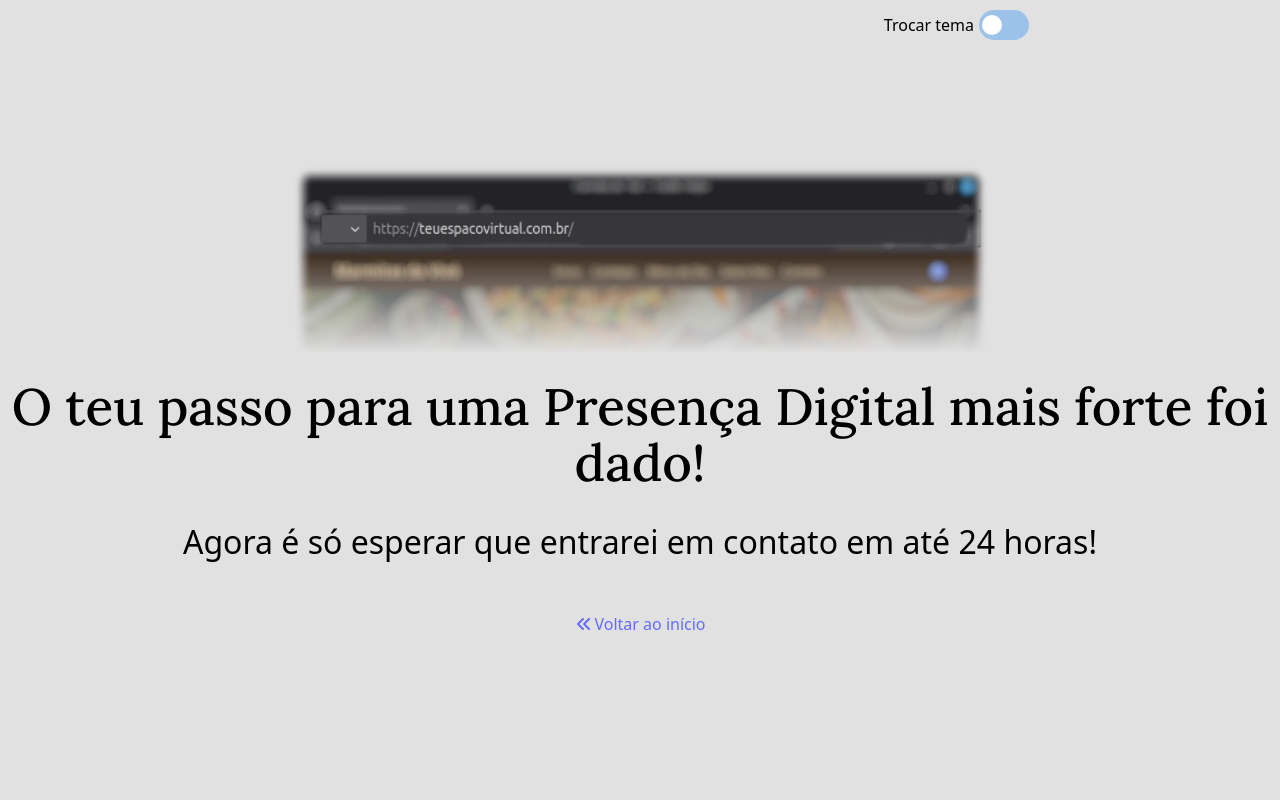
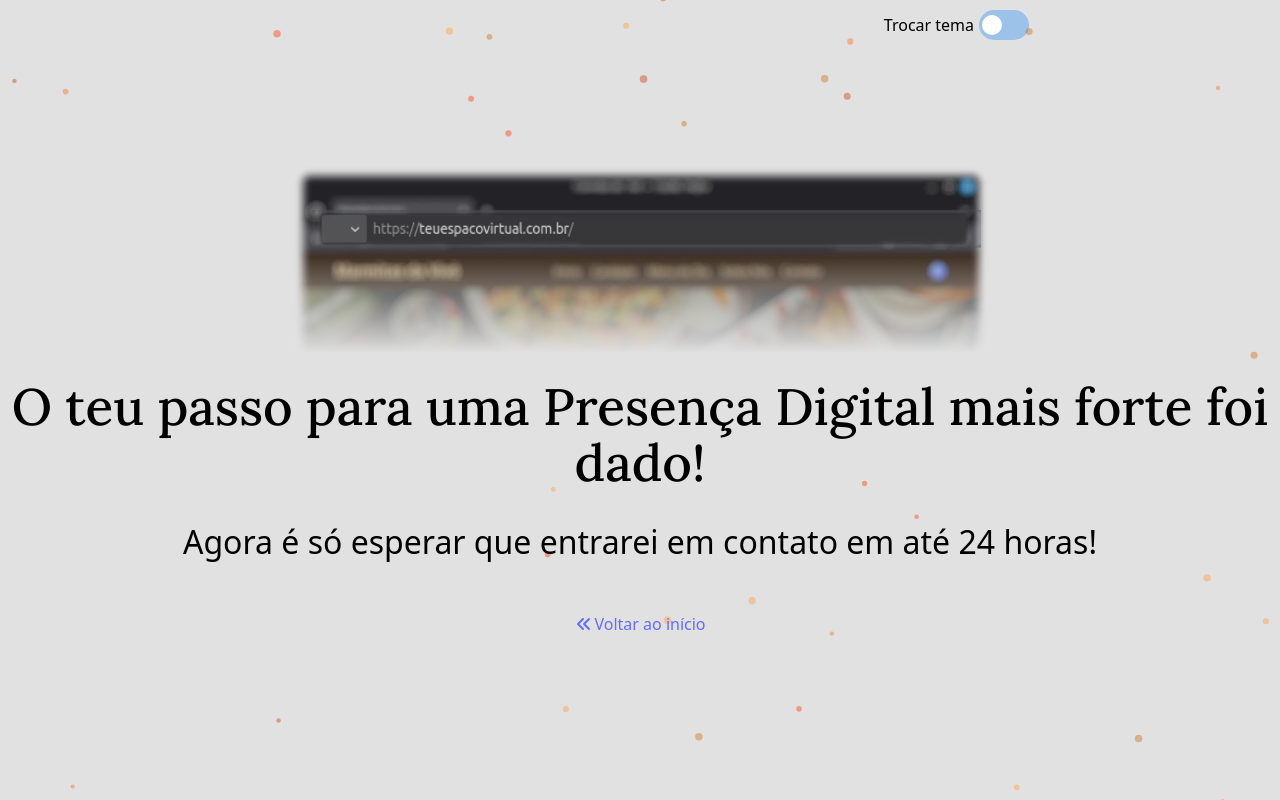
Before and after one commit to Williaw-Al/services-section, a React (Vite) app: page /teu-espaco-virtual in a window 1280 px wide. Built offline with nearby package versions, Linux system fonts and the light colour scheme.

Commit message:
feat: Add ParticleBackground component ;   * Update styles for z-index consistency

```diff
--- a/src/App.css
+++ b/src/App.css
@@ -4,39 +4,3 @@
   padding: 2rem;
   text-align: center;
 }
-
-.logo {
-  height: 6em;
-  padding: 1.5em;
-  will-change: filter;
-  transition: filter 300ms;
-}
-.logo:hover {
-  filter: drop-shadow(0 0 2em #646cffaa);
-}
-.logo.react:hover {
-  filter: drop-shadow(0 0 2em #61dafbaa);
-}
-
-@keyframes logo-spin {
-  from {
-    transform: rotate(0deg);
-  }
-  to {
-    transform: rotate(360deg);
-  }
-}
-
-@media (prefers-reduced-motion: no-preference) {
-  a:nth-of-type(2) .logo {
-    animation: logo-spin infinite 20s linear;
-  }
-}
-
-.card {
-  padding: 2em;
-}
-
-.read-the-docs {
-  color: #888;
-}
--- a/src/App.tsx
+++ b/src/App.tsx
@@ -4,6 +4,7 @@ import { BrowserRouter } from 'react-router';
 import { ThemeProvider } from './contexts/theme-context';
 import { HeaderThemeToggler } from './components/header-theme-toggler';
 
+import { ParticleBackground } from './features/ParticleBackground'
 
 function App() {
 
@@ -11,8 +12,9 @@ function App() {
     <>
       <ThemeProvider>
         <BrowserRouter>
-          <HeaderThemeToggler />
-          <AppRoutes />
+          <ParticleBackground />
+            <HeaderThemeToggler />
+            <AppRoutes />
         </BrowserRouter>
       </ThemeProvider>
     </>
--- a/src/assets/styles/contact.css
+++ b/src/assets/styles/contact.css
@@ -1,7 +1,12 @@
+#form-test {
+    z-index: 1;
+}
+
 .contact-session {
     display: flex;
     flex-direction: column;
     place-items: center center;
+    z-index: 1;
 }
 
 .contact-session .return-button {
@@ -64,10 +69,12 @@
 h2 {
     color: var(--text-main-color);
     margin-bottom: 25px;
+    z-index: 1;
 }
 
 h2 .whatsapp-span {
     color: var(--whatsapp-color);
+    z-index: 1;
 }
 
 .whatsapp-button {
@@ -79,6 +86,7 @@ h2 .whatsapp-span {
     border-radius: 2rem;
 
     margin-bottom: 25px;
+    z-index: 1;
 }
 
 @media (max-width: 520px) {
--- a/src/assets/styles/done.css
+++ b/src/assets/styles/done.css
@@ -27,6 +27,11 @@
 
 .done-section h1 {
     font-family: var(--font-header);
+    z-index: 1;
+}
+
+.done-section .return-button {
+    z-index: 1;
 }
 
 @media (max-width: 816px) {
--- a/src/assets/styles/home.css
+++ b/src/assets/styles/home.css
@@ -6,6 +6,7 @@
 
 .main .avatar-container {
   width: 270px;
+  z-index: 1;
 }
 
 .main .avatar-container img {
--- a/src/features/ParticleBackground.tsx
+++ b/src/features/ParticleBackground.tsx
@@ -13,13 +13,7 @@ export const ParticleBackground = () => {
 
   useEffect(() => {
     initParticlesEngine(async (engine) => {
-      // you can initiate the tsParticles instance (engine) here, adding custom shapes or presets
-      // this loads the tsparticles package bundle, it's the easiest method for getting everything ready
-      // starting from v2 you can add only the features you need reducing the bundle size
-      //await loadAll(engine);
-      //await loadFull(engine);
       await loadSlim(engine);
-      //await loadBasic(engine);
     }).then(() => {
       setInit(true);
     });
@@ -31,72 +25,41 @@ export const ParticleBackground = () => {
 
   const options: ISourceOptions = useMemo(
     () => ({
-      background: {
-        color: {
-          value: "#0d47a1",
+      fullScreen: { enable: true, zIndex: 0 },
+      fpsLimit: 60,
+      particles: {
+        number: { value: 80, density: { enable: true, area: 800 } },
+        color: { value: ["#ff6600", "#ff3300", "#cc3300", "#ff9933", "#cc6600"] },
+        opacity: {
+          value: 0.4,
+          random: { enable: true, minimumValue: 0.2 },
+          animation: { enable: true, speed: 0.5, minimumValue: 0.1, sync: false },
         },
+        size: {
+          value: { min: 2, max: 4 },
+          random: { enable: true },
+          animation: { enable: true, speed: 2, minimumValue: 0.5, sync: false },
         },
-      fpsLimit: 120,
+        move: {
+          enable: true,
+          speed: 1.5,
+          direction: MoveDirection.top,
+          random: true,
+          straight: false,
+          outModes: { default: OutMode.out },
+        },
+        shape: { type: "circle" },
+      },
       interactivity: {
         events: {
-          onClick: {
-            enable: true,
-            mode: "push",
-          },
-          onHover: {
-            enable: true,
-            mode: "repulse",
-          },
-        },
-        modes: {
-          push: {
-            quantity: 4,
-          },
-          repulse: {
-            distance: 200,
-            duration: 0.4,
-          },
-        },
-      },
-      particles: {
-        color: {
-          value: "#ffffff",
-        },
-        links: {
-          color: "#ffffff",
-          distance: 150,
-          enable: true,
-          opacity: 0.5,
-          width: 1,
-        },
-        move: {
-          direction: MoveDirection.none,
-          enable: true,
-          outModes: {
-            default: OutMode.out,
-          },
-          random: false,
-          speed: 6,
-          straight: false,
-        },
-        number: {
-          density: {
-            enable: true,
-          },
-          value: 80,
-        },
-        opacity: {
-          value: 0.5,
-        },
-        shape: {
-          type: "circle",
-        },
-        size: {
-          value: { min: 1, max: 5 },
+          onHover: { enable: false },
+          onClick: { enable: false },
+          // resize omitido, é opcional
         },
       },
       detectRetina: true,
-    }),
+    }
+    ),
 [],
   );
 
--- a/src/index.css
+++ b/src/index.css
@@ -31,7 +31,6 @@ a:hover {
 body {
   margin: 0;
   display: flex;
-  background-color: var(--bg-main-color);
 
   place-items: center;
   min-width: 320px;
@@ -135,3 +134,12 @@ button:focus-visible {
     opacity: 0;
   }
 }
+
+#tsparticles {
+  background-color: var(--bg-main-color);
+  width: 100%;
+  height: 100%;
+  position: fixed;
+  top: 0;
+  left: 0;
+}
--- a/src/pages/contact/index.tsx
+++ b/src/pages/contact/index.tsx
@@ -29,7 +29,7 @@ export const Contact = () => {
                 <FontAwesomeIcon icon={faWhatsapp} />
                 WhatsApp</button>
 
-        <Link to="/teu-espaco-virtual">Teste</Link>
+        <Link to="/teu-espaco-virtual" id="form-test">Teste</Link>
 
         </motion.div>
     )
```
Lines whose indentation alone changed are shown as unchanged.
